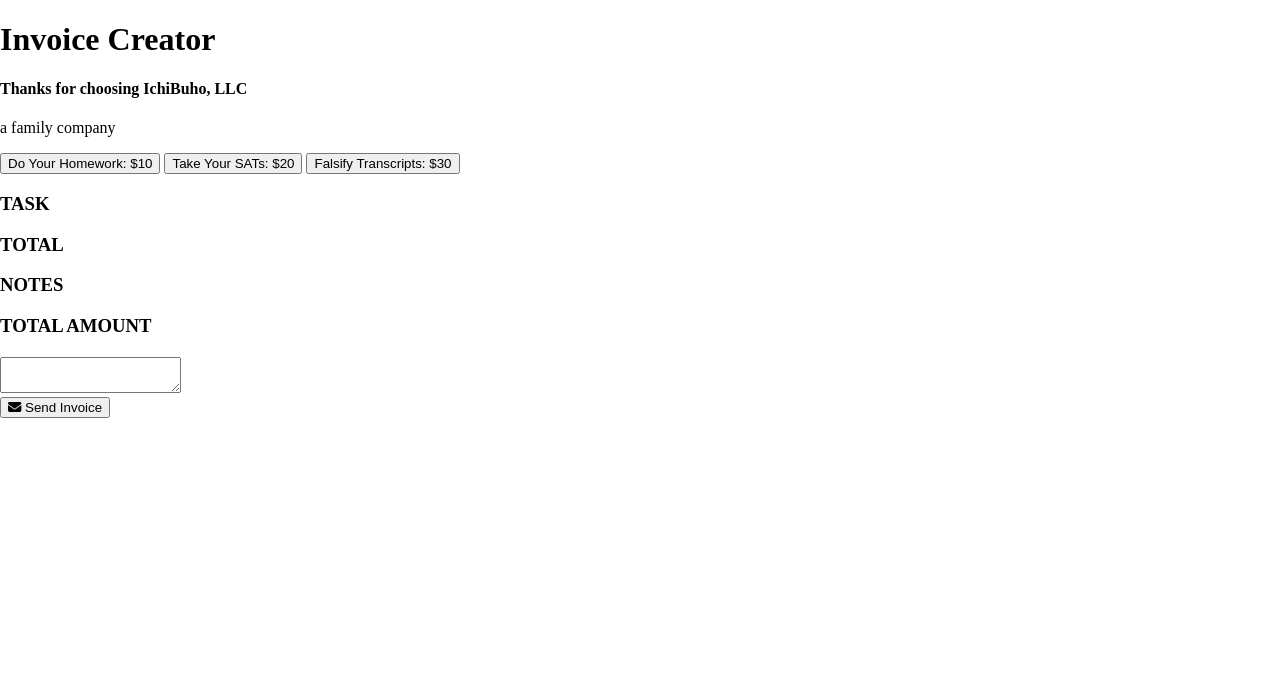
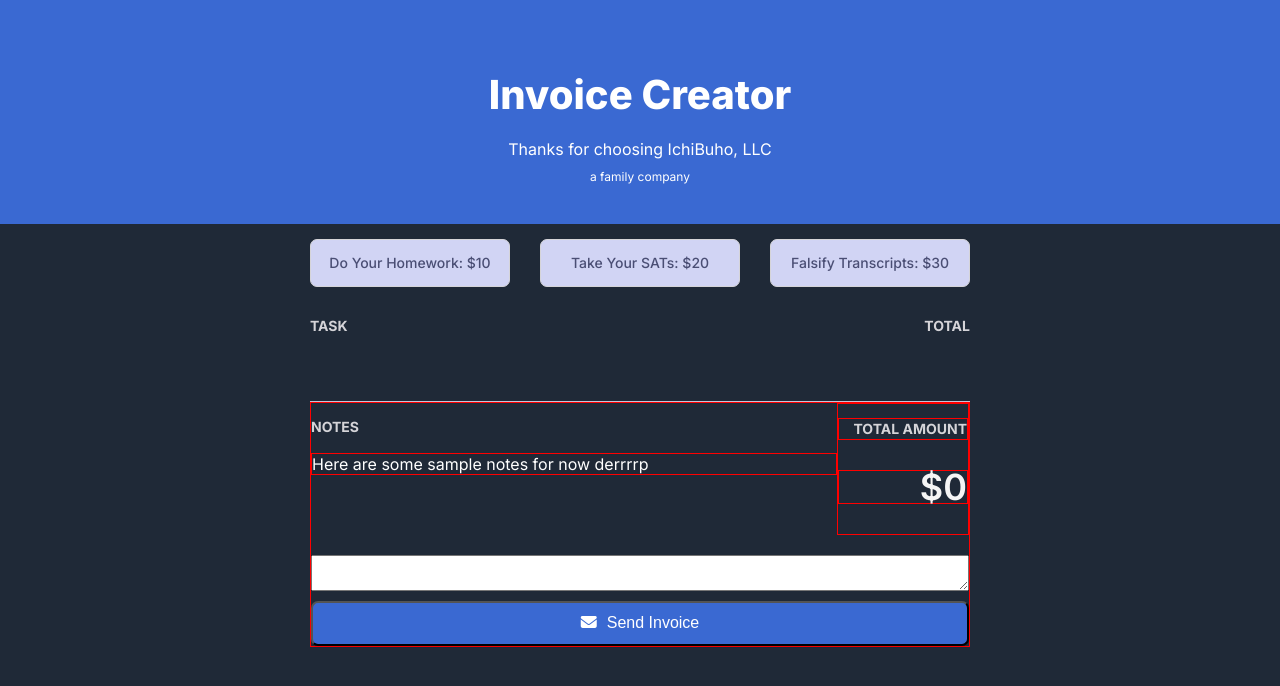
Before and after one commit to seantokuzo/InvoiceCreator, a plain HTML site: page index.html in a window 1280 px wide. Drawn offline with Linux system fonts and the light colour scheme.

Commit message:
adding styles, notes-total grid needs love

```diff
--- a/index.css
+++ b/index.css
@@ -21,4 +21,192 @@
 
 body {
     margin: 0;
+    background-color: var(--background-dark);
+    font-family: 'Inter', sans-serif;
 }
+
+main {
+    color: white;
+
+    display: flex;
+    flex-direction: column;
+    align-items: center;
+}
+
+header {
+    width: 100%;
+    background-color: var(--invoice-button-dark);
+    padding: 40px;
+    text-align: center;
+}
+
+header h1 {
+    font-weight: 800;
+    font-size: 40px;
+
+    text-align: center;
+
+    margin: 30px 0 0;;
+}
+
+header h4 {
+    font-weight: normal;
+    font-size: 16px;
+
+    margin: 20px 0 0;
+}
+
+header p {
+    font-size: 12px;
+
+    margin: 10px 0 0;
+
+}
+
+#services-div {
+    width: 100%;
+    max-width: 1000px;
+    padding: 15px;
+
+    display: grid;
+    grid-template-columns: repeat(3, 1fr);
+    grid-template-rows: repeat(auto-fill, minmax(1fr, 45px));
+    grid-gap: 30px;
+}
+
+.service-button {
+    padding: 15px 5px;
+    width: 200px;
+    font-family: Inter;
+    font-style: normal;
+    font-weight: 500;
+    font-size: 14px;
+    line-height: 16px;
+
+
+
+    color: #4A4E74;
+
+    background: #D1D4F4;
+    border: 1px solid #D5D4D8;
+    box-sizing: border-box;
+    border-radius: 7px;
+}
+
+#tasks-div {
+    width: 100%;
+    min-width: 660px;
+    min-height: 100px;
+
+    display: grid;
+    grid-template-columns: repeat(5, 1fr);
+    grid-template-rows: 20px repeat(auto-fill, 1fr);
+
+    border-bottom: 1px solid var(--page-break);
+}
+
+#task {
+    grid-column: 1 / 5;
+    grid-row: 1 / 2;
+    text-align: left;
+}
+
+#task-list {
+
+}
+
+#total {
+    grid-column: 5 / 6;
+    grid-row: 1 / 2;
+}
+
+#price-list {
+
+}
+
+
+
+.body-text {
+    font-weight: bold;
+    font-size: 14px;
+    line-height: 20px;
+
+    color: var(--grey-text-dark);
+}
+
+#notes-total-div {
+    width: 100%;
+    min-width: 660px;
+
+    display: grid;
+    grid-template-columns: repeat(5, 1fr);
+    grid-template-rows: 20px repeat(auto-fill, 1fr);
+    grid-row-gap: 10px;
+
+    border: 1px solid red;
+}
+
+#notes-display-div {
+    grid-column: 1 / 5;
+}
+
+#notes-title {
+    grid-row: 1 / 2;
+}
+
+#notes {
+    grid-column: 1 / 5;
+    grid-row: 2 / 3;
+    border: 1px solid red;
+}
+
+#total-display-div {
+    grid-column: 5 / 6;
+    border: 1px solid red;
+}
+
+#total-title {
+    grid-row: 1 / 2;
+    border: 1px solid red;
+}
+
+#amount {
+    grid-row: 2 / 3;
+    font-weight: 600;
+    font-size: 36px;
+    line-height: 32px;
+
+    text-align: right;
+
+    color: var(--solid-text-dark);
+    border: 1px solid red;
+}
+
+#text-area {
+    grid-column: 1 / -1;
+    grid-row: 3 / 4;
+}
+
+.align-right {
+    text-align: right;
+}
+
+#invoice-button {
+    grid-column: 1 / -1;
+    grid-row: 4 / 5;
+    height: 45px;
+
+    background-color: var(--invoice-button-dark);
+
+    box-shadow: 0px 1px 2px rgba(0, 0, 0, 0.05);
+    border-radius: 7px;
+
+    font-weight: 500;
+    font-size: 16px;
+    line-height: 24px;
+    color: white;
+}
+
+.fa-envelope {
+    margin-right: 10px;
+}
--- a/index.html
+++ b/index.html
@@ -1,5 +1,6 @@
 <!DOCTYPE html>
 <html lang="en">
+
 <head>
     <meta charset="utf-8" />
     <meta name="viewport" content="width=device-width" intial-scale="1" />
@@ -10,41 +11,46 @@
     <link href="index.css" rel="stylesheet">
     <title>Invoice Creator</title>
 </head>
+
 <body>
     <main>
         <header>
             <h1>Invoice Creator</h1>
             <h4>Thanks for choosing IchiBuho, LLC</h4>
-                <p>a family company</p>
+            <p>a family company </p>
+            <!-- <i class="fa-solid fa-family"></i> -->
         </header>
         <section>
-                <button>Do Your Homework: $10</button>
-                <button>Take Your SATs: $20</button>
-                <button>Falsify Transcripts: $30</button>
+            <div id="services-div">
+                <button type="button" class="service-button">Do Your Homework: $10</button>
+                <button type="button" class="service-button">Take Your SATs: $20</button>
+                <button type="button" class="service-button">Falsify Transcripts: $30</button>
+            </div>
         </section>
         <section>
             <div id="tasks-div">
-                    <h3 id="task">TASK</h3>
+                <h3 class="body-text" id="task">TASK</h3>
                 <ul id="task-list"></ul>
-                    <h3 id="task">TOTAL</h3>
+                <h3 class="body-text align-right" id="total">TOTAL</h3>
                 <ul id="price-list"></ul>
             </div>
         </section>
         <section>
             <div id="notes-total-div">
                 <div id="notes-display-div">
-                        <h3>NOTES</h3>
-                        <p id="notes"></p>
+                    <h3 id="notes-title" class="body-text">NOTES</h3>
+                    <p id="notes">Here are some sample notes for now derrrrp</p>
                 </div>
                 <div id="total-display-div">
-                        <h3>TOTAL AMOUNT</h3>
-                        <h1 id="total"></h1>
+                    <h3 id="total-title" class="body-text align-right">TOTAL AMOUNT</h3>
+                    <h1 id="amount" class="align-right">$0</h1>
                 </div>
-                    <textarea id="textarea"></textarea>
+                <textarea id="text-area"></textarea>
+                <button type="button" id="invoice-button"><i class="fa-solid fa-envelope"></i>Send Invoice</button>
             </div>
         </section>
-            <button><i class="fa-solid fa-envelope"></i> Send Invoice</button>
     </main>
     <script src="index.js"></script>
 </body>
+
 </html>
```
Lines whose indentation alone changed are shown as unchanged.
